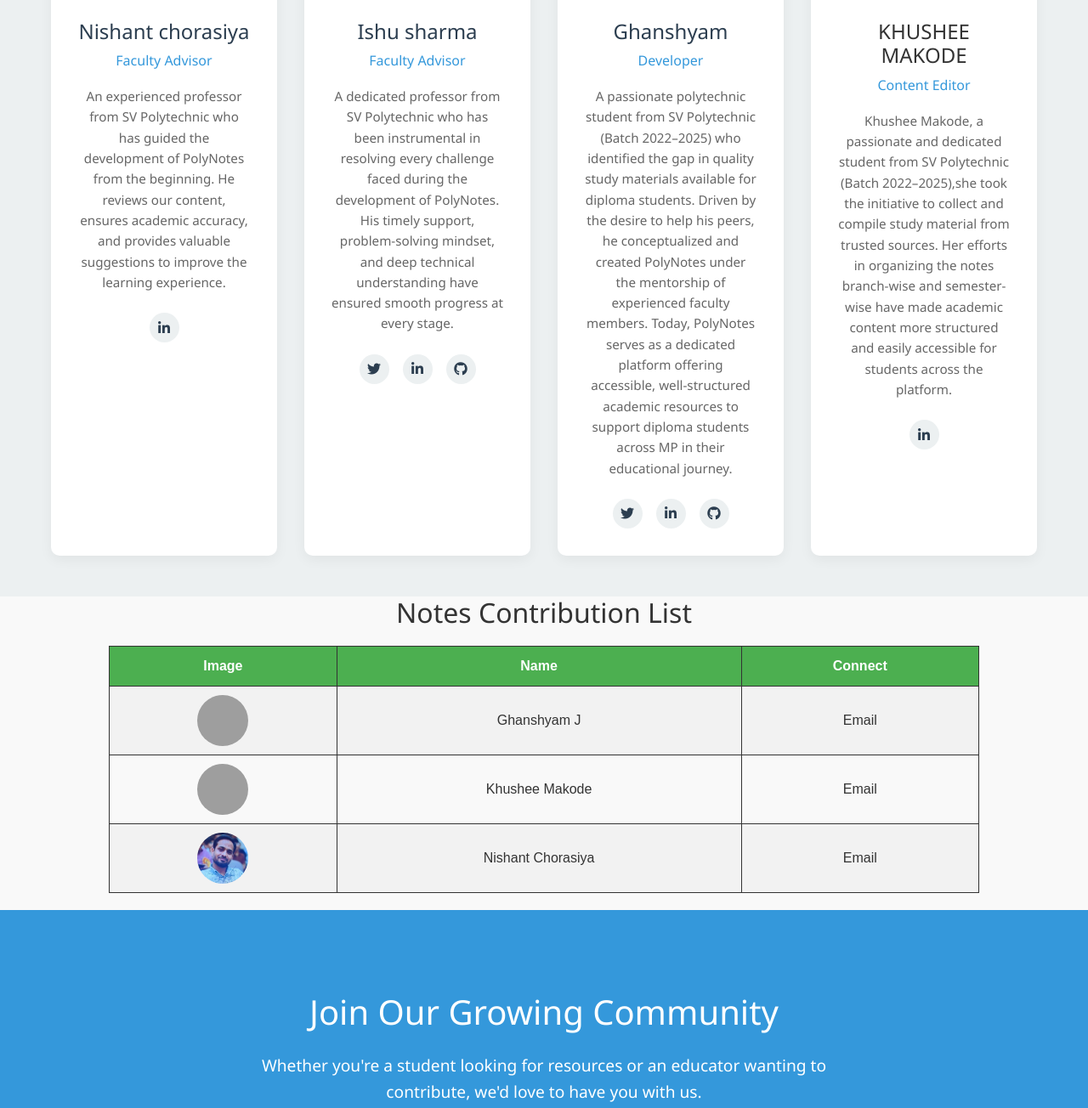
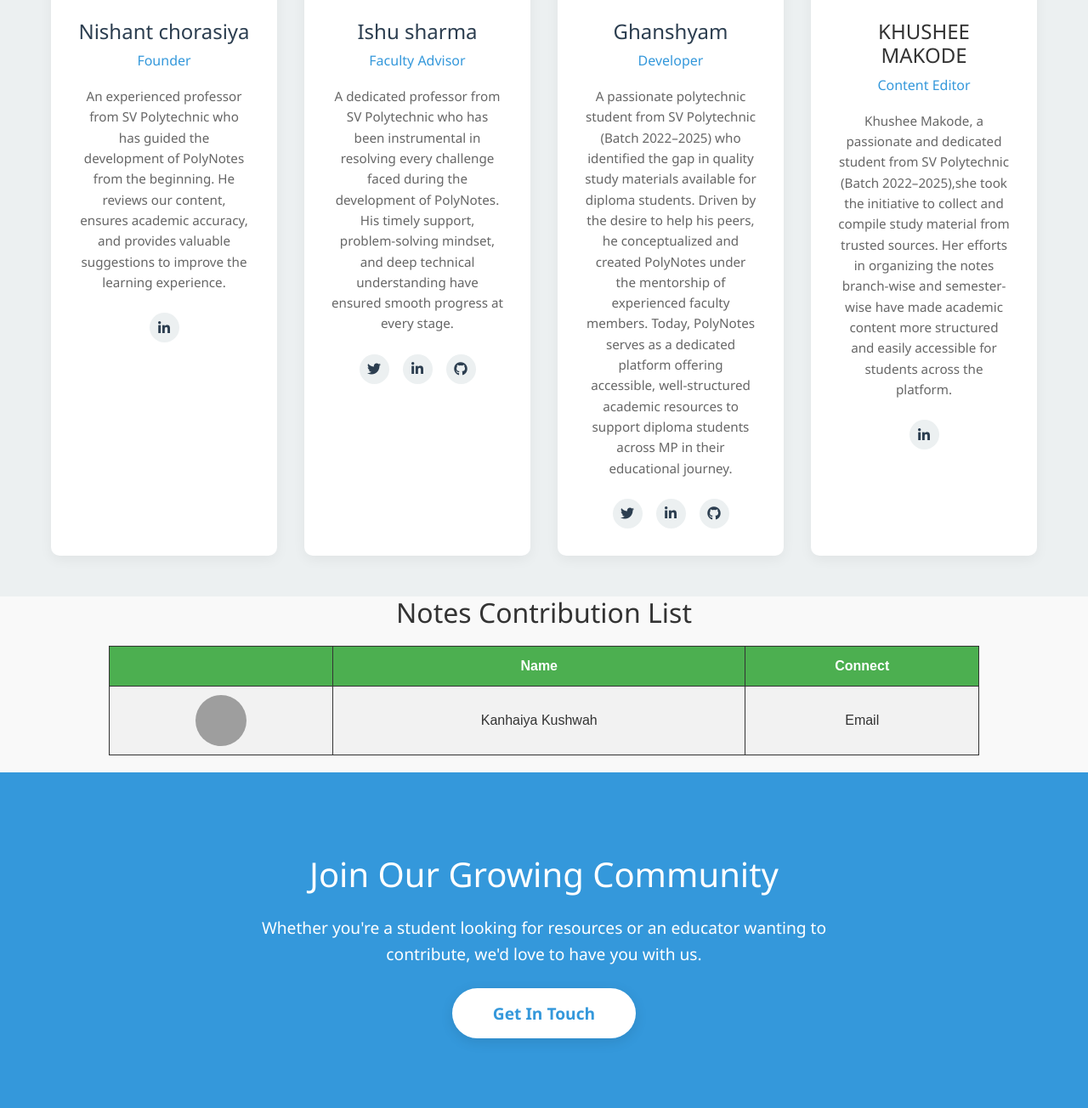
Before and after one commit to Ghanshyam930/polytechnic-notes, a Django app: page /about/ in a window 1280 px wide. Shown: the part 776-2080 px from the top of the page at 85% size. Run offline with Django 5.2, Linux system fonts and the light colour scheme; grey boxes are pictures that could not be loaded.

Commit message:
Update about.html

```diff
--- a/notes_app/templates/notes_app/about.html
+++ b/notes_app/templates/notes_app/about.html
@@ -444,10 +444,10 @@
                  <div class="team-member">
 
 
-<img src="/static/7.jpg" alt="Nishant Chorasiya" class="img-fluid">
+<img src="https://res.cloudinary.com/dws3dnhcj/image/upload/v1762360039/dwp5ijxxnqk2cupzxfro.jpg" alt="Nishant Chorasiya" class="img-fluid">
 
                     <h3>Nishant chorasiya</h3>
-                    <p class="position">Faculty Advisor</p>
+                    <p class="position">Founder</p>
                     <p class="bio">An experienced professor from SV Polytechnic who has guided the development of PolyNotes from the beginning. He reviews our content, ensures academic accuracy, and provides valuable suggestions to improve the learning experience.</p>
                     <div class="social-links">
                         <a href="https://www.linkedin.com/in/nishant-chaurasia-b82576283"><i class="fab fa-linkedin-in"></i></a>
@@ -457,7 +457,7 @@
 
 
                 <div class="team-member">
-                   <img src="/static/i5.jpg" alt="Ishu Sharma" class="img-fluid">
+                   <img src="https://res.cloudinary.com/dws3dnhcj/image/upload/v1762359994/cynoq1f3ixqrnjzxpkai.jpg" alt="Ishu Sharma" class="img-fluid">
                     <h3>Ishu sharma</h3>
                     <p class="position">Faculty Advisor</p>
                     <p class="bio">A dedicated professor from SV Polytechnic who has been instrumental in resolving every challenge faced during the development of PolyNotes. His timely support, problem-solving mindset, and deep technical understanding have ensured smooth progress at every stage.</p>
@@ -483,7 +483,7 @@
                 <div class="team-member">
 
 
-                  <img src="/static/khushi1.jpg" alt="KHUSHEE" class="img-fluid">
+                  <img src="https://res.cloudinary.com/dws3dnhcj/image/upload/v1762359516/avxnqdpr89uk7wn37suh.jpg" alt="KHUSHEE" class="img-fluid">
 
                     <h4>KHUSHEE MAKODE</h4>
                     <p class="position">Content Editor</p>
@@ -527,16 +527,16 @@
 
 <table>
     <tr>
-        <th>Image</th>
+        <th></th>
         <th>Name</th>
         <th>Connect</th>
     </tr>
     <tr>
-        <td><img src="/static/ghanshyam.jpg" alt="Ghanshyam" style="width: 60px; height: 60px; border-radius: 50%; object-fit: cover;"></td>
-        <td>Ghanshyam J</td>
-        <td><a href="mailto:ghanshyamj9755@gmail.com">Email</a></td>
+        <td><img src="https://res.cloudinary.com/dws3dnhcj/image/upload/v1762397054/jimch5q618pb06d80opw.jpg" alt="Ghanshyam" style="width: 60px; height: 60px; border-radius: 50%; object-fit: cover;"></td>
+        <td>Kanhaiya Kushwah</td>
+        <td><a href="mailto:m">Email</a></td>
     </tr>
-    <tr>
+    <!-- <tr>
         <td><img src="/static/khushee.jpg" alt="Khushee" style="width: 60px; height: 60px; border-radius: 50%; object-fit: cover;"></td>
         <td>Khushee Makode</td>
         <td><a href="mailto:khushee@example.com">Email</a></td>
@@ -545,7 +545,7 @@
         <td><img src="/static/7.jpg" alt="Nishant" style="width: 60px; height: 60px; border-radius: 50%; object-fit: cover;"></td>
         <td>Nishant Chorasiya</td>
         <td><a href="mailto:nishant@example.com">Email</a></td>
-    </tr>
+    </tr> -->
 </table>
 
  <style>
```
